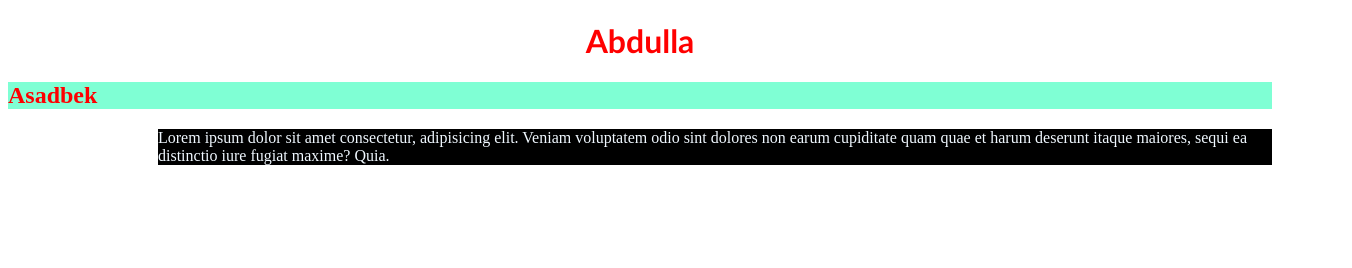
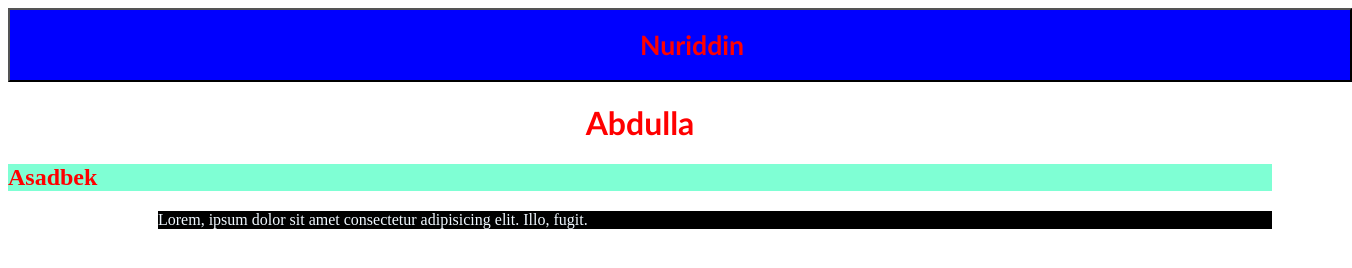
Before and after one commit to frontendX08/amaliyIsh, a plain HTML site: page index.html in a window 1280 px wide. Shown: the whole page, 1352 px wide, since content can reach past the window. Drawn offline with Linux system fonts and the light colour scheme.

Commit message:
fchjvhgjg

```diff
--- a/index.html
+++ b/index.html
@@ -9,12 +9,14 @@
 </head>
 
 <body>
+    <div>
+        <button class="button">
+            <h1 class="list">Nuriddin</h1>
+        </button>
+    </div>
     <h1>Abdulla</h1>
     <h2 class="head">Asadbek</h2>
-    <p class="text">Lorem ipsum dolor sit amet consectetur, adipisicing elit. Veniam voluptatem odio sint dolores non
-        earum
-        cupiditate quam quae et harum deserunt itaque maiores, sequi ea distinctio iure fugiat maxime? Quia.</p>
-
+    <p class="text">Lorem, ipsum dolor sit amet consectetur adipisicing elit. Illo, fugit.</p>
 </body>
 
 </html>
--- a/style.css
+++ b/style.css
@@ -17,3 +17,12 @@ h1 {
     background-color: black;
     text-shadow: firebrick;
 }
+.button {
+    background-color: blue;
+    padding-left: 1230px;
+}
+.list {
+    scroll-padding-top: 30px;
+    color: red;
+    transform: translateX(-600px);
+}
```
